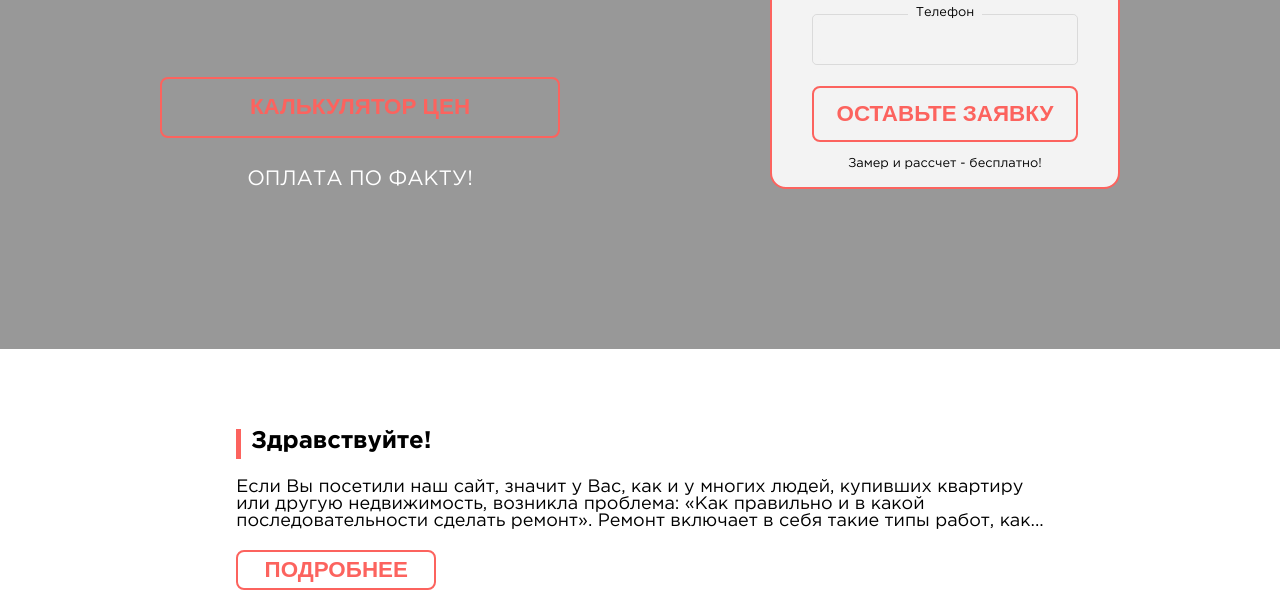
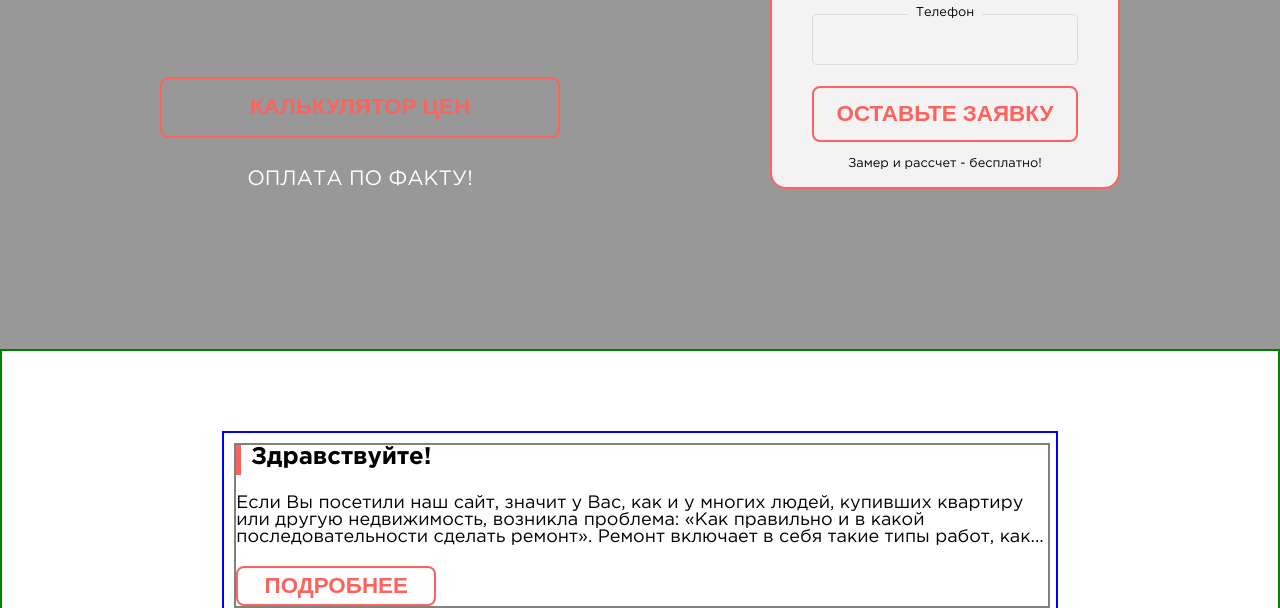
Before and after one commit to dsyuskov/td64, a website built with webpack: page src/index.html in a window 1280 px wide. Shown: the part 349-957 px from the top of the page. Built offline with nearby package versions, Linux system fonts and the light colour scheme; files whose address does not match are found by name.

Commit message:
Add: temporary border to divs

```diff
--- a/src/scss/layout/greeting.scss
+++ b/src/scss/layout/greeting.scss
@@ -4,11 +4,12 @@
     display: flex;
     flex-direction: column;
     align-items: center;
+    border: 2px solid green;
 
     &__header {
         width: 100%;
         max-width: 1400px;
-        margin: 0 5rem 0;
+        border: 2px solid grey;
     }
 
     &__title {
@@ -39,3 +40,8 @@
 
 
 }
+
+.container {
+    border: 2px solid blue;
+    padding: 10px;
+}
```
